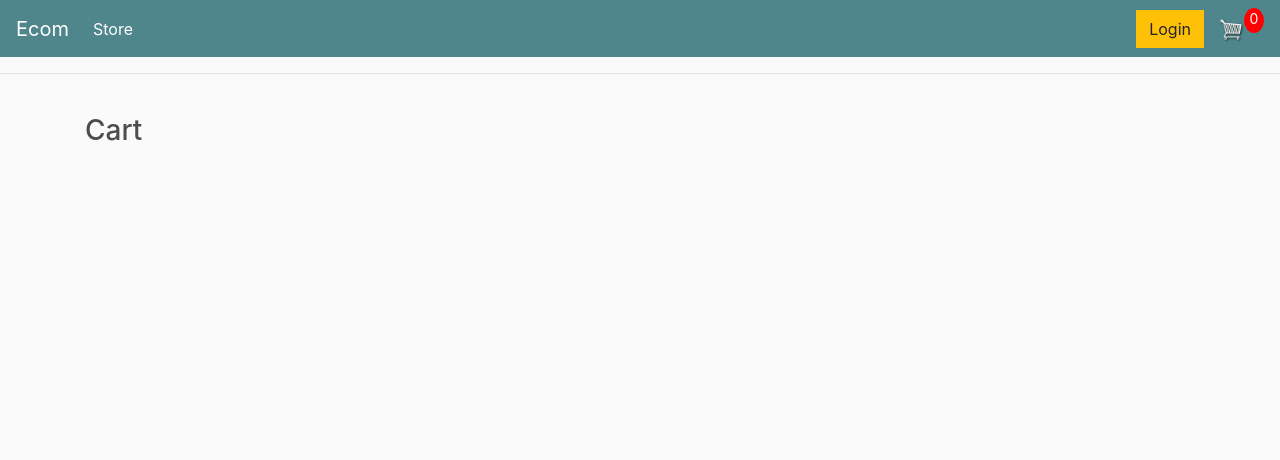
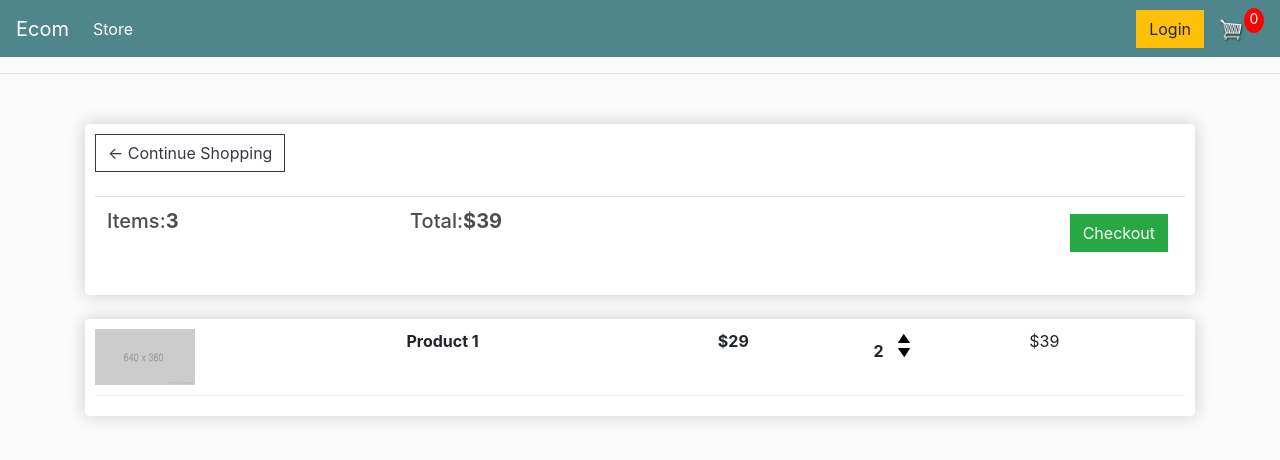
Before and after one commit to csemanish12/e-commerce, a Django app: page /cart/ in a window 1280 px wide. Shown: the top 460 px of the page. Run offline with Django 3.2, Linux system fonts and the light colour scheme; lists and menus that the app fills with data are empty; some libraries are stand-ins or nearby versions.

Commit message:
implement cart design

```diff
--- a/ecommerce/store/templates/store/cart.html
+++ b/ecommerce/store/templates/store/cart.html
@@ -2,5 +2,46 @@
 {% load static%}
 
 {% block content%}
-<h3>Cart</h3>
+<div class="row">
+    <div class="col-lg-12">
+        <div class="box-element">
+            <a class="btn btn-outline-dark" href="{% url 'store' %}">&#x2190; Continue Shopping</a>
+            <br>
+            <br>
+            <table class="table">
+                <tr>
+                    <th><h5>Items:<strong>3</strong></h5></th>
+                    <th><h5>Total:<strong>$39</strong></h5></th>
+                    <th>
+                       <a style="float:right; margin:5px;" class="btn btn-success" href="{% url 'checkout' %}">
+                           Checkout
+                       </a>
+                    </th>
+                </tr>
+
+            </table>
+        </div>
+
+        <br>
+        <div class="box-element">
+            <div class="cart-row">
+                <div style="flex:2"><img class="row-image" src="{% static 'images/placeholder.png' %}"></div>
+                <div style="flex:2"><strong>Product 1</strong></div>
+                <div style="flex:1"><strong>$29</strong></div>
+                <div style="flex:1">
+                    <p class="quantity">2</p>
+                    <div class="quantity">
+                        <img class="chg-quantity" src="{% static 'images/arrow-up.png' %}">
+                        <img class="chg-quantity" src="{% static 'images/arrow-down.png' %}">
+                    </div>
+                </div>
+                <div style="flex:1"><p>$39</p></div>
+
+            </div>
+
+        </div>
+
+    </div>
+
+</div>
 {% endblock content%}
```
Also changed, not shown: ecommerce/static/images/arrow-down.png (added), ecommerce/static/images/arrow-up.png (added).
